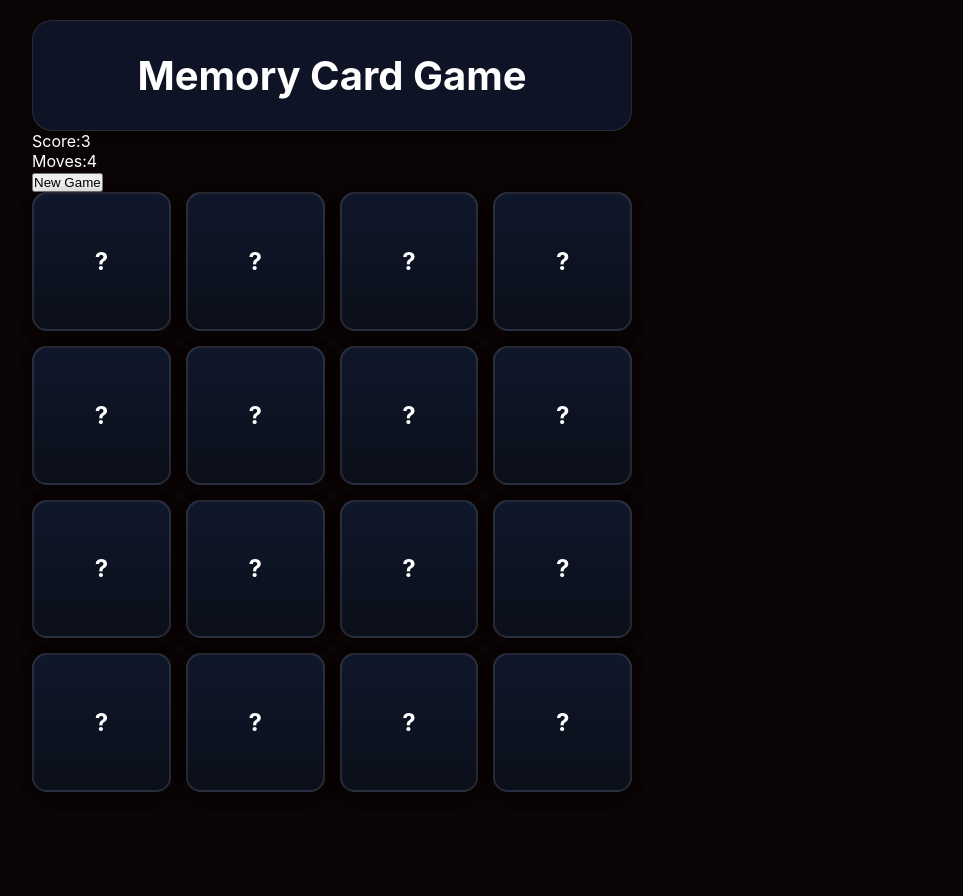
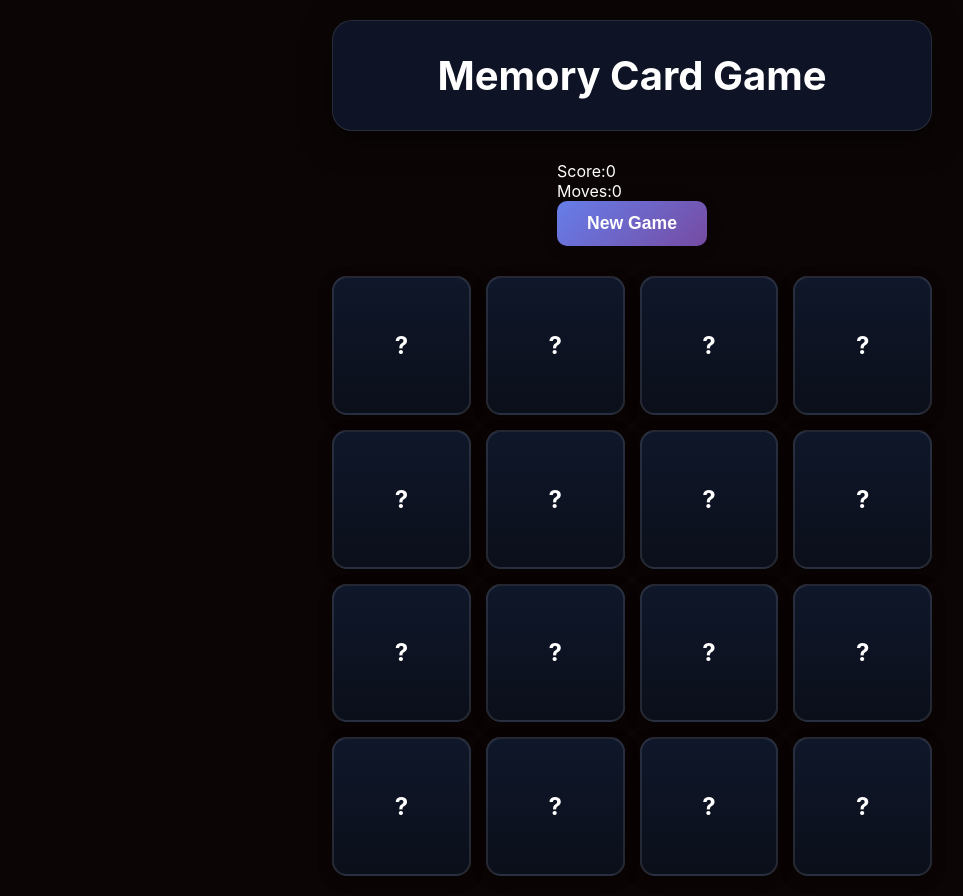
Before and after one commit to britahaine/Card-memory, a React (Vite) app: page / in a window 1280 px wide. Shown: the whole page, without its empty margins (8-971 px from the left). Before the commit the page ends 812 px from the top, so only its background shows below. Built offline with nearby package versions, Linux system fonts and the light colour scheme.

Commit message:
added two compenents ie winmessage,usegamelogic and updated the existing files

```diff
--- a/src/App.jsx
+++ b/src/App.jsx
@@ -1,8 +1,9 @@
+import Card from "./components/Card";
 import GameHeader from "./components/GameHeader";
-import Card from "./components/Card";
-import { useEffect, useState } from "react";
+import WinMessage from "./components/WinMessage";
+import { useGameLogic } from "./hooks/useGameLogic";
 
-const cardvalues = [
+const cardValues = [
   "book",
   "pen",
   "pencil",
@@ -20,79 +21,29 @@ const cardvalues = [
   "desk",
   "teacher",
 ];
+
 function App() {
-  const [cards, setCards] = useState([]);
-  const [flippedCards, setFlipped] = useState([]);
-
-  console.log(cardvalues);
-
-  function InitializeGame() {
-    const finalCards = cardvalues.map((value, index) => ({
-      id: index,
-      value,
-      isflipped: false,
-      ismatched: false,
-    }));
-    setCards(finalCards);
-
-    console.log(finalCards);
-  }
-  useEffect(() => {
-    InitializeGame();
-  }, []);
-
-  const handleClick = (clickedCard) => {
-    if (clickedCard.isflipped || clickedCard.ismatched) {
-      return;
-    }
-    const newCards = cards.map((c) => {
-      if (c.id === clickedCard.id) {
-        return { ...c, isflipped: true };
-      } else {
-        return c;
-      }
-    });
-
-    setCards(newCards);
-
-    const newFlippedCards = [...flippedCards, clickedCard.id];
-    setFlipped(newFlippedCards);
-
-    if (newFlippedCards.length === 2) {
-      const firstCard = newCards.find((c) => c.id === newFlippedCards[0]);
-      const secondCard = newCards.find((c) => c.id === newFlippedCards[1]);
-
-      if (firstCard && secondCard) {
-        if (firstCard.value === secondCard.value) {
-          const matchedCards = newCards.map((c) =>
-            newFlippedCards.includes(c.id) ? { ...c, ismatched: true } : c,
-          );
-          setCards(matchedCards);
-          setFlipped([]);
-        } else {
-          // flip back after short delay
-          setTimeout(() => {
-            const flippedBack = newCards.map((c) =>
-              newFlippedCards.includes(c.id) ? { ...c, isflipped: false } : c,
-            );
-            setCards(flippedBack);
-            setFlipped([]);
-          }, 800);
-        }
-      }
-    }
-  };
+  const {
+    cards,
+    score,
+    moves,
+    handleCardClick,
+    initializeGame,
+    isGameComplete,
+  } = useGameLogic(cardValues);
 
   return (
-    <>
-      <GameHeader score={3} moves={4} />
+    <div className="app">
+      <GameHeader score={score} moves={moves} onReset={initializeGame} />
+
+      {isGameComplete && <WinMessage moves={moves} />}
 
       <div className="cards-grid">
         {cards.map((card) => (
-          <Card key={card.id} card={card} onClick={handleClick} />
+          <Card key={card.id} card={card} onClick={handleCardClick} />
         ))}
       </div>
-    </>
+    </div>
   );
 }
 
--- a/src/components/Card.jsx
+++ b/src/components/Card.jsx
@@ -1,8 +1,7 @@
-
-function Card({ card,onClick }) {
+function Card({ card, onClick }) {
   return (
     <div
-      className={`card ${card.isflipped ? 'flipped' : ''}`}
+      className={`card ${card.isFlipped ? "flipped" : ""}`}
       onClick={() => onClick(card)}
     >
       <div className="card-front">?</div>
--- a/src/components/GameHeader.jsx
+++ b/src/components/GameHeader.jsx
@@ -1,23 +1,24 @@
-import React from 'react';
+import React from "react";
 
-function GameHeader({score,moves}
-
-) {
+function GameHeader({ score, moves }) {
   return (
     <>
       <header className="game-header">
         <h1>Memory Card Game</h1>
       </header>
       <div>
-    <div>Score:
+        <div>
+          Score:
           <span>{score}</span>
         </div>
-    <div>Moves:
+        <div>
+          Moves:
           <span>{moves}</span>
         </div>
 
-
-    <button>New Game</button>
+        <button className="reset-btn" onClick={onreset}>
+          New Game
+        </button>
       </div>
     </>
   );
--- /dev/null
+++ b/src/components/WinMessage.jsx
@@ -0,0 +1,10 @@
+export const WinMessage = ({ moves }) => {
+  return (
+    <div className="win-message">
+      <h2>Congratulations!</h2>
+      <p>You completed the game in {moves} moves!</p>
+    </div>
+  );
+};
+
+export default WinMessage;
--- /dev/null
+++ b/src/hooks/useGameLogic.jsx
@@ -0,0 +1,123 @@
+import { useEffect, useState } from "react";
+
+export const useGameLogic = (cardValues) => {
+  const [cards, setCards] = useState([]);
+  const [flippedCards, setFlippedCards] = useState([]);
+  const [matchedCards, setMatchedCards] = useState([]);
+  const [score, setScore] = useState(0);
+  const [moves, setMoves] = useState(0);
+  const [isLocked, setIsLocked] = useState(false);
+
+  const shuffleArray = (array) => {
+    const shuffled = [...array];
+    for (let i = shuffled.length - 1; i > 0; i--) {
+      const j = Math.floor(Math.random() * (i + 1));
+      [shuffled[i], shuffled[j]] = [shuffled[j], shuffled[i]];
+    }
+    return shuffled;
+  };
+
+  const initializeGame = () => {
+    // SHUFFLE THE CARDS
+    const shuffled = shuffleArray(cardValues);
+
+    const finalCards = shuffled.map((value, index) => ({
+      id: index,
+      value,
+      isFlipped: false,
+      isMatched: false,
+    }));
+
+    setCards(finalCards);
+    setIsLocked(false);
+    setMoves(0);
+    setScore(0);
+    setMatchedCards([]);
+    setFlippedCards([]);
+  };
+
+  useEffect(() => {
+    initializeGame();
+  }, []);
+
+  const handleCardClick = (card) => {
+    // Don't allow clicking if card is already flipped, matched
+    if (
+      card.isFlipped ||
+      card.isMatched ||
+      isLocked ||
+      flippedCards.length === 2
+    ) {
+      return;
+    }
+
+    // Update card flipped state
+    const newCards = cards.map((c) => {
+      if (c.id === card.id) {
+        return { ...c, isFlipped: true };
+      } else {
+        return c;
+      }
+    });
+
+    setCards(newCards);
+
+    const newFlippedCards = [...flippedCards, card.id];
+    setFlippedCards(newFlippedCards);
+
+    // Check for match if two cards are flipped
+
+    if (flippedCards.length === 1) {
+      setIsLocked(true);
+      const firstCard = cards[flippedCards[0]];
+
+      if (firstCard.value === card.value) {
+        setTimeout(() => {
+          setMatchedCards((prev) => [...prev, firstCard.id, card.id]);
+          setScore((prev) => prev + 1);
+          setCards((prev) =>
+            prev.map((c) => {
+              if (c.id === card.id || c.id === firstCard.id) {
+                return { ...c, isMatched: true };
+              } else {
+                return c;
+              }
+            }),
+          );
+
+          setFlippedCards([]);
+          setIsLocked(false);
+        }, 500);
+      } else {
+        // flip back card 1, card 2
+
+        setTimeout(() => {
+          const flippedBackCard = newCards.map((c) => {
+            if (newFlippedCards.includes(c.id) || c.id === card.id) {
+              return { ...c, isFlipped: false };
+            } else {
+              return c;
+            }
+          });
+
+          setCards(flippedBackCard);
+          setIsLocked(false);
+          setFlippedCards([]);
+        }, 1000);
+      }
+
+      setMoves((prev) => prev + 1);
+    }
+  };
+
+  const isGameComplete = matchedCards.length === cardValues.length;
+
+  return {
+    cards,
+    score,
+    moves,
+    isGameComplete,
+    initializeGame,
+    handleCardClick,
+  };
+};
```
Lines whose indentation alone changed are shown as unchanged.
